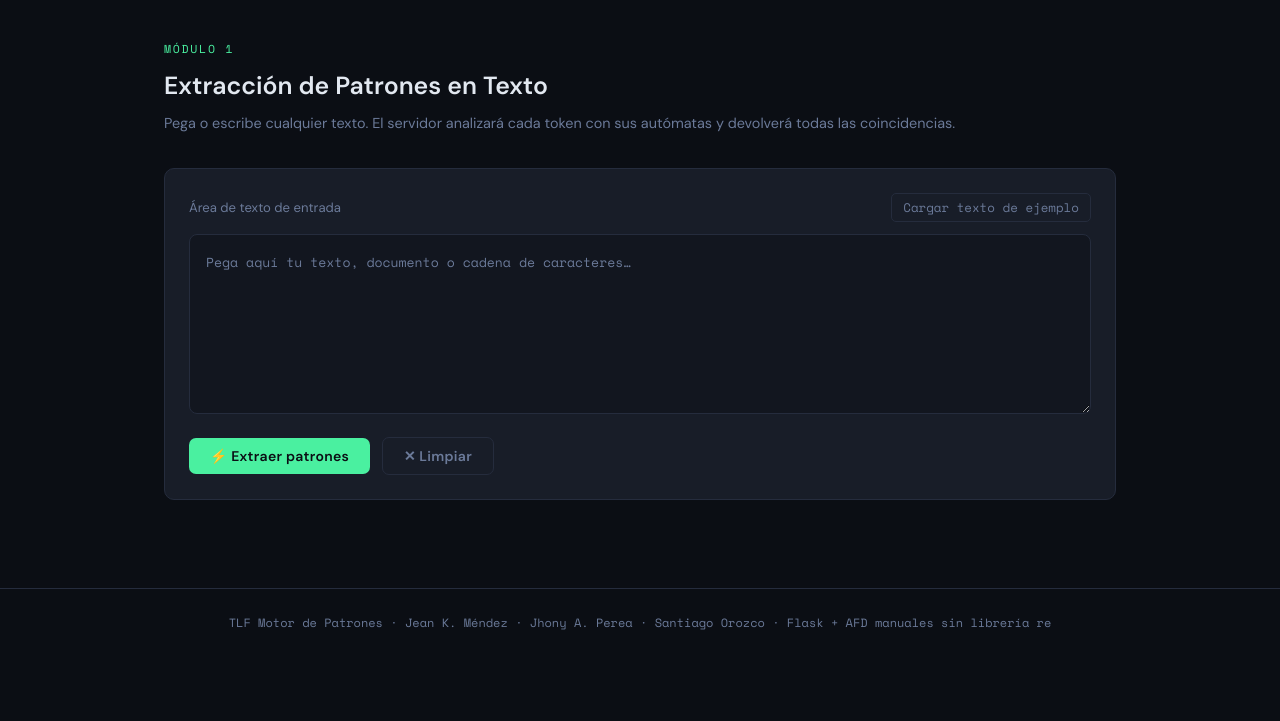
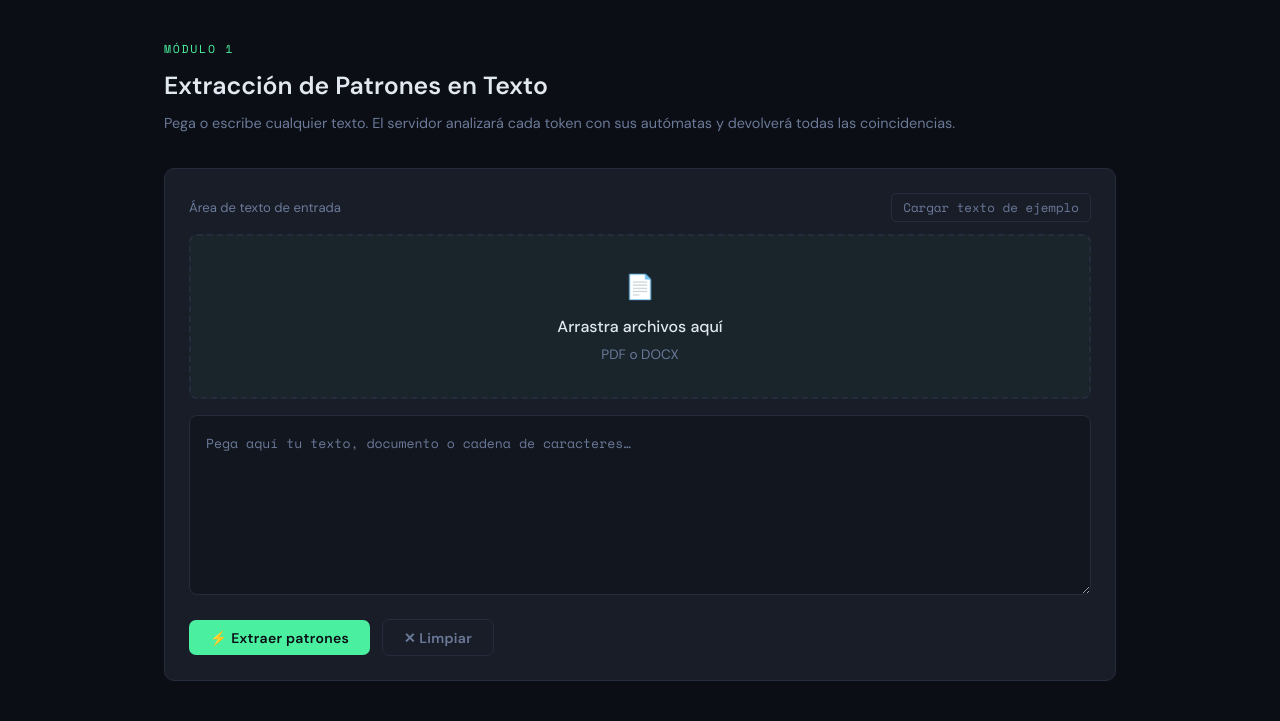
Before and after one commit to JhonyAlexanderPerea/proyectoTLF, a Flask app: page / in a window 1280 px wide. Shown: the part 60-781 px from the top of the page. Before the commit the page ends 690 px from the top, so only its background shows below. Run offline with Flask 3, Linux system fonts and the light colour scheme.

Commit message:
feat: implement file upload and processing for PDF and DOCX with drag-and-drop support

```diff
--- a/app.py
+++ b/app.py
@@ -21,6 +21,9 @@ Autores: Jean K. Méndez · Jhony A. Perea · Santiago Orozco
 
 from flask import Flask, request, jsonify, render_template, send_from_directory
 import os
+from werkzeug.utils import secure_filename
+import pdfplumber
+from docx import Document
 
 from automatas import VALIDADORES, extraer_patrones
 
@@ -30,7 +33,12 @@ app = Flask(
     static_folder='static',
     template_folder='template'
 )
-
+# ── Configuración para carga de archivos ────────────────────────────
+CARPETA_UPLOADS = os.path.join(os.path.dirname(__file__), 'uploads')
+os.makedirs(CARPETA_UPLOADS, exist_ok=True)
+app.config['UPLOAD_FOLDER'] = CARPETA_UPLOADS
+app.config['MAX_CONTENT_LENGTH'] = 16 * 1024 * 1024  # 16 MB max
+EXTENSIONES_PERMITIDAS = {'pdf', 'docx'}
 # ── Datos de referencia de autómatas (para el panel /api/referencia) ────
 REFERENCIA = [
     {
@@ -98,6 +106,34 @@ REFERENCIA = [
     },
 ]
 
+
+# ── Funciones auxiliares para procesar archivos ──────────────────────
+def extensión_permitida(filename: str) -> bool:
+    """Valida que la extensión del archivo sea permitida."""
+    return '.' in filename and filename.rsplit('.', 1)[1].lower() in EXTENSIONES_PERMITIDAS
+
+def extraer_texto_pdf(ruta_archivo: str) -> str:
+    """Extrae texto de un archivo PDF."""
+    texto = ""
+    try:
+        with pdfplumber.open(ruta_archivo) as pdf:
+            for pagina in pdf.pages:
+                texto += pagina.extract_text() or ""
+                texto += "\n"
+    except Exception as e:
+        return f"Error al procesar PDF: {str(e)}"
+    return texto
+
+def extraer_texto_docx(ruta_archivo: str) -> str:
+    """Extrae texto de un archivo DOCX."""
+    texto = ""
+    try:
+        doc = Document(ruta_archivo)
+        for párrafo in doc.paragraphs:
+            texto += párrafo.text + "\n"
+    except Exception as e:
+        return f"Error al procesar DOCX: {str(e)}"
+    return texto
 
 # ════════════════════════════════════════════════════════════════════════
 # RUTAS
@@ -184,6 +220,74 @@ def api_health():
     return jsonify({"estado": "activo", "version": "1.0.0"})
 
 
+# ── POST /api/procesar-archivo ──────────────────────────────────────────
+@app.route('/api/procesar-archivo', methods=['POST'])
+def api_procesar_archivo():
+    """
+    Procesa un archivo PDF o DOCX y extrae los patrones.
+
+    Form-Data:
+        archivo: (file) PDF o DOCX
+
+    Respuesta:
+        {
+          "archivo": "documento.pdf",
+          "patrones": { "correos": [...], "telefonos": [...] },
+          "total": N
+        }
+    """
+    if 'archivo' not in request.files:
+        return jsonify({"error": "No se envió archivo"}), 400
+
+    archivo = request.files['archivo']
+
+    if archivo.filename == '':
+        return jsonify({"error": "Archivo sin nombre"}), 400
+
+    if not extensión_permitida(archivo.filename):
+        return jsonify({
+            "error": f"Tipo de archivo no permitido. Solo se aceptan: {', '.join(EXTENSIONES_PERMITIDAS)}"
+        }), 400
+
+    try:
+        # Guardar archivo temporalmente
+        nombre_seguro = secure_filename(archivo.filename)
+        ruta_archivo = os.path.join(app.config['UPLOAD_FOLDER'], nombre_seguro)
+        archivo.save(ruta_archivo)
+
+        # Extraer texto según el tipo de archivo
+        ext = nombre_seguro.rsplit('.', 1)[1].lower()
+        if ext == 'pdf':
+            texto = extraer_texto_pdf(ruta_archivo)
+        elif ext == 'docx':
+            texto = extraer_texto_docx(ruta_archivo)
+        else:
+            return jsonify({"error": "Tipo de archivo no soportado"}), 400
+
+        # Verificar si hubo error en la extracción
+        if texto.startswith("Error al procesar"):
+            return jsonify({"error": texto}), 500
+
+        # Eliminar archivo temporal
+        os.remove(ruta_archivo)
+
+        # Extraer patrones del texto
+        resultado = extraer_patrones(texto)
+        total = sum(len(v) for v in resultado.values())
+
+        return jsonify({
+            "archivo": nombre_seguro,
+            "patrones": resultado,
+            "total": total
+        })
+
+    except Exception as e:
+        # Limpiar en caso de error
+        if os.path.exists(ruta_archivo):
+            os.remove(ruta_archivo)
+        return jsonify({"error": f"Error al procesar archivo: {str(e)}"}), 500
+
+
 # ════════════════════════════════════════════════════════════════════════
 # ARRANQUE
 # ════════════════════════════════════════════════════════════════════════
--- a/requirements.txt
+++ b/requirements.txt
@@ -3,3 +3,5 @@ Werkzeug==2.3.7
 Jinja2==3.1.2
 python-dotenv==1.0.0
 gunicorn==21.2.0
+python-docx==0.8.11
+pdfplumber==0.10.3
--- a/static/script.js
+++ b/static/script.js
@@ -155,6 +155,104 @@ document.getElementById('btn-extraer').addEventListener('click', async () => {
   }
 });
 
+/* ── Drag and Drop para archivos ──────────────────────────────────── */
+const dropZone = document.getElementById('drop-zone');
+const fileInput = document.getElementById('file-input');
+
+dropZone.addEventListener('click', () => fileInput.click());
+
+['dragenter', 'dragover', 'dragleave', 'drop'].forEach(evt => {
+  dropZone.addEventListener(evt, e => e.preventDefault());
+  document.body.addEventListener(evt, e => e.preventDefault());
+});
+
+dropZone.addEventListener('dragenter', () => dropZone.classList.add('dragover'));
+dropZone.addEventListener('dragleave', () => dropZone.classList.remove('dragover'));
+dropZone.addEventListener('dragover', () => dropZone.classList.add('dragover'));
+
+async function procesarArchivo(archivo) {
+  const container = document.getElementById('results-container');
+
+  // Validar tipo de archivo
+  const ext = archivo.name.split('.').pop().toLowerCase();
+  if (!['pdf', 'docx'].includes(ext)) {
+    showToast('Solo se permiten archivos PDF o DOCX', 'err');
+    return;
+  }
+
+  // Validar tamaño (máx 16 MB)
+  if (archivo.size > 16 * 1024 * 1024) {
+    showToast('El archivo es demasiado grande (máx 16 MB)', 'err');
+    return;
+  }
+
+  dropZone.classList.add('loading');
+  container.innerHTML = '';
+
+  try {
+    const formData = new FormData();
+    formData.append('archivo', archivo);
+
+    const res = await fetch('/api/procesar-archivo', {
+      method: 'POST',
+      body: formData,
+    });
+
+    if (!res.ok) {
+      const error = await res.json();
+      throw new Error(error.error || 'Error desconocido');
+    }
+
+    const data = await res.json();
+    const { archivo: nombre, patrones, total } = data;
+
+    if (total === 0) {
+      container.innerHTML = '<p class="no-results">No se encontraron patrones en el archivo.</p>';
+      showToast(`${nombre}: sin patrones encontrados`, 'ok');
+      return;
+    }
+
+    const grid = document.createElement('div');
+    grid.className = 'results-grid';
+
+    for (const [clave, items] of Object.entries(patrones)) {
+      const card = document.createElement('div');
+      card.className = 'result-card';
+      card.innerHTML = `
+        <div class="r-type">${LABELS[clave] || clave}</div>
+        <div class="r-count">${items.length} coincidencia(s)</div>
+        <div class="r-items">
+          ${items.length
+            ? items.map(it => `<div class="r-item">${esc(it)}</div>`).join('')
+            : '<div style="font-size:.75rem;color:var(--muted);font-style:italic">Sin coincidencias</div>'}
+        </div>`;
+      grid.appendChild(card);
+    }
+    container.appendChild(grid);
+    showToast(`${nombre}: ${total} patrón(es) encontrado(s)`, 'ok');
+
+  } catch (err) {
+    showToast(`Error: ${err.message}`, 'err');
+    container.innerHTML = '<p class="no-results">Error al procesar el archivo.</p>';
+  } finally {
+    dropZone.classList.remove('loading', 'dragover');
+  }
+}
+
+dropZone.addEventListener('drop', e => {
+  dropZone.classList.remove('dragover');
+  const files = e.dataTransfer.files;
+  if (files.length > 0) {
+    procesarArchivo(files[0]);
+  }
+});
+
+fileInput.addEventListener('change', e => {
+  if (e.target.files.length > 0) {
+    procesarArchivo(e.target.files[0]);
+  }
+});
+
 /* ════════════════════════════════════════════════════════════════════
    MÓDULO 2 — FORMULARIO CON VALIDACIÓN VÍA API
    ════════════════════════════════════════════════════════════════════ */
--- a/static/styles.css
+++ b/static/styles.css
@@ -194,6 +194,56 @@ textarea:focus {
 
 textarea::placeholder {
   color: var(--muted);
+}
+
+/* ── Drop Zone ──────────────────────────────────── */
+.drop-zone {
+  width: 100%;
+  border: 2px dashed var(--border);
+  border-radius: 8px;
+  padding: 2rem;
+  margin-bottom: 1rem;
+  display: flex;
+  align-items: center;
+  justify-content: center;
+  cursor: pointer;
+  transition: all 0.2s;
+  background: rgba(74, 243, 160, 0.03);
+}
+
+.drop-zone:hover {
+  border-color: var(--accent);
+  background: rgba(74, 243, 160, 0.08);
+}
+
+.drop-zone.dragover {
+  border-color: var(--accent);
+  background: rgba(74, 243, 160, 0.15);
+  transform: scale(1.02);
+}
+
+.drop-content {
+  text-align: center;
+  pointer-events: none;
+}
+
+.drop-zone.loading .drop-content {
+  opacity: 0.5;
+}
+
+.drop-zone.loading::after {
+  content: '';
+  position: absolute;
+  width: 20px;
+  height: 20px;
+  border: 2px solid var(--accent);
+  border-top-color: transparent;
+  border-radius: 50%;
+  animation: spin 0.6s linear infinite;
+}
+
+@keyframes spin {
+  to { transform: rotate(360deg); }
 }
 
 /* ── Buttons ────────────────────────────────────── */
--- a/template/index.html
+++ b/template/index.html
@@ -38,6 +38,14 @@
         <div style="display:flex;align-items:center;justify-content:space-between;margin-bottom:.75rem;flex-wrap:wrap;gap:.5rem">
           <span style="font-size:.82rem;color:var(--muted)">Área de texto de entrada</span>
           <button class="sample-btn" id="btn-sample">Cargar texto de ejemplo</button>
+        </div>
+        <div id="drop-zone" class="drop-zone">
+          <div class="drop-content">
+            <div style="font-size:1.5rem;margin-bottom:.5rem">📄</div>
+            <p style="font-weight:500;margin:0 0 .25rem 0">Arrastra archivos aquí</p>
+            <p style="font-size:.85rem;color:var(--muted);margin:0">PDF o DOCX</p>
+          </div>
+          <input type="file" id="file-input" accept=".pdf,.docx" style="display:none">
         </div>
         <textarea id="txt-input" placeholder="Pega aquí tu texto, documento o cadena de caracteres…"></textarea>
         <div class="btn-row">
```
